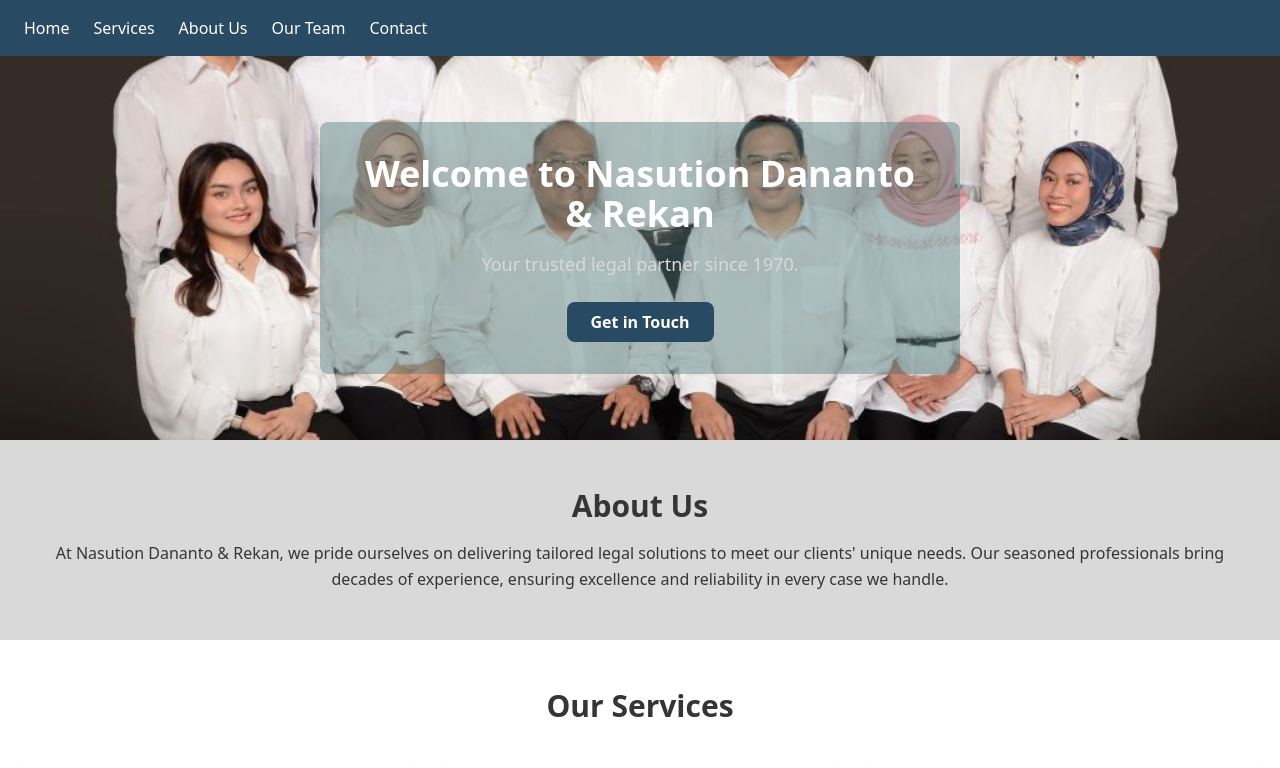
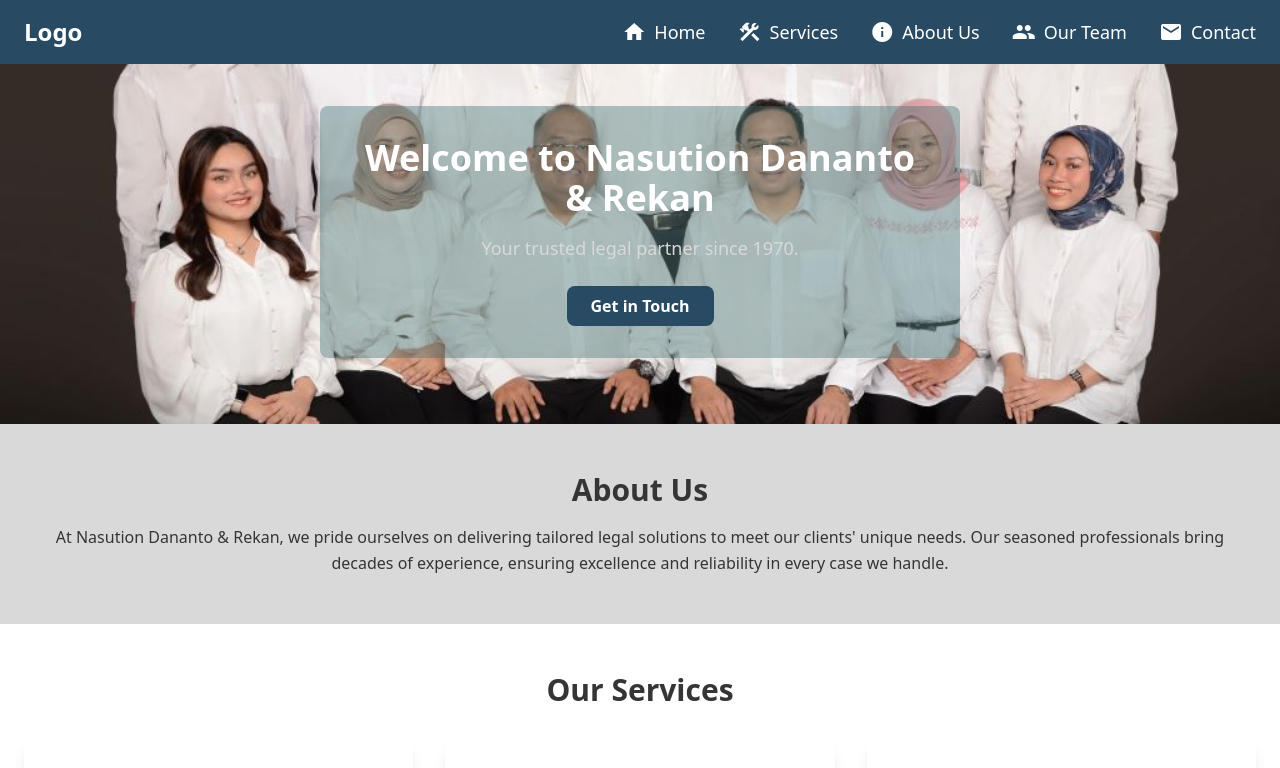
Before and after one commit to Curiosty19/Capstone, a React (Create React App) app: page / in a window 1280 px wide. Shown: the top 768 px of the page. Built offline with nearby package versions, Linux system fonts and the light colour scheme.

Commit message:
Added contact and service

```diff
--- a/src/App.js
+++ b/src/App.js
@@ -1,12 +1,16 @@
 import React from "react";
 import { BrowserRouter as Router, Route, Routes } from "react-router-dom";
 import LandingPage from "./Landingpage";
+import ContactPage from "./pages/Contactpage";
+import ServicePage from "./pages/Servicepage"; // Ensure this import is correct
 
 const App = () => {
   return (
     <Router>
       <Routes>
         <Route path="/" element={<LandingPage />} />
+        <Route path="/Contact" element={<ContactPage />} />
+        <Route path="/Service" element={<ServicePage />} />
       </Routes>
     </Router>
   );
--- a/src/Landingpage.js
+++ b/src/Landingpage.js
@@ -9,7 +9,7 @@ const LandingPage = () => {
       <Navbar />
 
       {/* Main Banner Section */}
-      <section id="hero" className="relative">
+      <section id="hero" className="relative mt-10">
         <img
           src={mainBanner}
           alt="Main Banner"
--- a/src/Routes.js
+++ b/src/Routes.js
@@ -1,13 +1,15 @@
 import React from "react";
 import { Routes, Route } from "react-router-dom";
-import LandingPage from "./LandingPage";
-import AnotherPage from "./AnotherPage"; // Add more pages as needed
+import LandingPage from "./Landingpage";
+import ContactPage from "./pages/Contactpage";
+import ServicePage from "./pages/Servicepage"; // Add more pages as needed
 
 const Routing = () => {
   return (
     <Routes>
       <Route path="/" element={<LandingPage />} />
-      <Route path="/another-page" element={<AnotherPage />} />
+      <Route path="/Contact" element={<ContactPage />} />
+      <Route path="/Service" element={<ServicePage />} />
       {/* Add more routes here */}
     </Routes>
   );
--- a/src/components/Navbar.js
+++ b/src/components/Navbar.js
@@ -15,91 +15,99 @@ const Navbar = () => {
 
   return (
     <nav
-      className={`${
-        isScrolled
-          ? "fixed top-0 left-0 w-40 h-screen bg-[#284b63] text-white transition-all z-50"
-          : "w-full bg-[#284b63] text-white transition-all z-50"
-      }`}
+      className={`fixed top-0 left-0 w-full bg-[#284b63] text-white z-50 ${
+        isScrolled ? "shadow-lg" : ""
+      } transition-all`}
     >
-      {/* Sidebar open/close button */}
-      {isScrolled && (
-        <div className="flex items-center p-4">
+      <div className="flex justify-between items-center px-6 py-4">
+        {/* Logo */}
+        <div className="text-white text-2xl font-bold">
+          <Link to="/">Logo</Link>
+        </div>
+
+        {/* Hamburger Menu (for Mobile) */}
         <button
           onClick={() => setIsOpen(!isOpen)}
-            className="w-8 h-8 bg-[#3c6e71] rounded-full flex items-center justify-center z-50 mr-2"
+          className="md:hidden w-8 h-8 bg-[#3c6e71] rounded-full flex items-center justify-center"
         >
           <span className="material-icons">{isOpen ? "close" : "menu"}</span>
         </button>
-          <div className="text-white text-2xl font-bold">
-            <Link to="/">Logo</Link>
-          </div>
-        </div>
-      )}
 
-      {/* Navbar Content */}
-      <div
-        className={`${
-          isScrolled ? "block p-4 space-y-4" : "hidden"
+        {/* Navigation Links (Hidden on mobile) */}
+        <ul
+          className={`hidden md:flex space-x-8 items-center transition-all ${
+            isScrolled ? "text-base" : "text-lg"
           }`}
         >
-        <ul className="space-y-4">
-          <li>
+          <li className="flex items-center space-x-2">
+            <span className="material-icons">home</span>
             <Link to="/" className="hover:text-[#d9d9d9]">
               Home
             </Link>
           </li>
-          <li>
-            <Link to="#services" className="hover:text-[#d9d9d9]">
+          <li className="flex items-center space-x-2">
+            <span className="material-icons">construction</span>
+            <Link to="/Service" className="hover:text-[#d9d9d9]">
               Services
             </Link>
           </li>
-          <li>
+          <li className="flex items-center space-x-2">
+            <span className="material-icons">info</span>
             <Link to="#about" className="hover:text-[#d9d9d9]">
               About Us
             </Link>
           </li>
-          <li>
+          <li className="flex items-center space-x-2">
+            <span className="material-icons">group</span>
             <Link to="#team" className="hover:text-[#d9d9d9]">
               Our Team
             </Link>
           </li>
-          <li>
-            <Link to="#contact" className="hover:text-[#d9d9d9]">
+          <li className="flex items-center space-x-2">
+            <span className="material-icons">mail</span>
+            <Link to="/Contact" className="hover:text-[#d9d9d9]">
               Contact
             </Link>
           </li>
         </ul>
       </div>
 
-      {/* Horizontal Navbar Links */}
-      {!isScrolled && (
-        <ul className="flex space-x-6 px-6 py-4 items-center">
-          <li>
+      {/* Mobile Menu (for small screens) */}
+      {isOpen && (
+        <div className="md:hidden bg-[#284b63] text-white px-6 py-4 space-y-4">
+          <ul className="space-y-4">
+            <li className="flex items-center space-x-2">
+              <span className="material-icons">home</span>
               <Link to="/" className="hover:text-[#d9d9d9]">
                 Home
               </Link>
             </li>
-          <li>
-            <Link to="#services" className="hover:text-[#d9d9d9]">
+            <li className="flex items-center space-x-2">
+              <span className="material-icons">construction</span>
+              <Link to="/Service" className="hover:text-[#d9d9d9]">
                 Services
               </Link>
             </li>
-          <li>
+            <li className="flex items-center space-x-2">
+              <span className="material-icons">info</span>
               <Link to="#about" className="hover:text-[#d9d9d9]">
                 About Us
               </Link>
             </li>
-          <li>
+            <li className="flex items-center space-x-2">
+              <span className="material-icons">group</span>
               <Link to="#team" className="hover:text-[#d9d9d9]">
                 Our Team
               </Link>
             </li>
-          <li>
-            <Link to="#contact" className="hover:text-[#d9d9d9]">
+            <li className="flex items-center space-x-2">
+              <span className="material-icons">mail</span>
+              <Link to="/Contact" className="hover:text-[#d9d9d9]">
                 Contact
               </Link>
             </li>
           </ul>
+        </div>
       )}
     </nav>
   );
--- a/src/pages/Servicepage.js
+++ b/src/pages/Servicepage.js
@@ -0,0 +1,36 @@
+import React from "react";
+import Navbar from "../components/Navbar";
+import Footer from "../components/Footer";
+
+const ServicePage = () => {
+  return (
+    <div className="font-sans">
+      <Navbar />
+      <section className="bg-[#284b63] text-white py-12">
+        <div className="max-w-7xl mx-auto text-center mt-10">
+          <h1 className="text-4xl font-bold">Our Services</h1>
+          <p className="mt-4 text-lg">
+            We provide high-quality legal services to help businesses and individuals achieve their goals.
+          </p>
+        </div>
+      </section>
+      <section className="py-12 px-6 max-w-7xl mx-auto grid grid-cols-1 md:grid-cols-3 gap-8">
+        <div className="bg-white shadow-lg rounded-lg p-6 text-center">
+          <h2 className="text-xl font-bold text-blue-900">Corporate Law</h2>
+          <p className="mt-4 text-gray-700">Expert legal advice for businesses, from startups to multinational corporations.</p>
+        </div>
+        <div className="bg-white shadow-lg rounded-lg p-6 text-center">
+          <h2 className="text-xl font-bold text-blue-900">Litigation</h2>
+          <p className="mt-4 text-gray-700">Skilled representation for civil, criminal, and commercial disputes.</p>
+        </div>
+        <div className="bg-white shadow-lg rounded-lg p-6 text-center">
+          <h2 className="text-xl font-bold text-blue-900">Family Law</h2>
+          <p className="mt-4 text-gray-700">Compassionate guidance on family-related matters including divorce and custody.</p>
+        </div>
+      </section>
+      <Footer />
+    </div>
+  );
+};
+
+export default ServicePage;
```
Also changed, not shown: src/pages/Contactpage.js (+121 -0 lines). Lines whose indentation alone changed are shown as unchanged.
